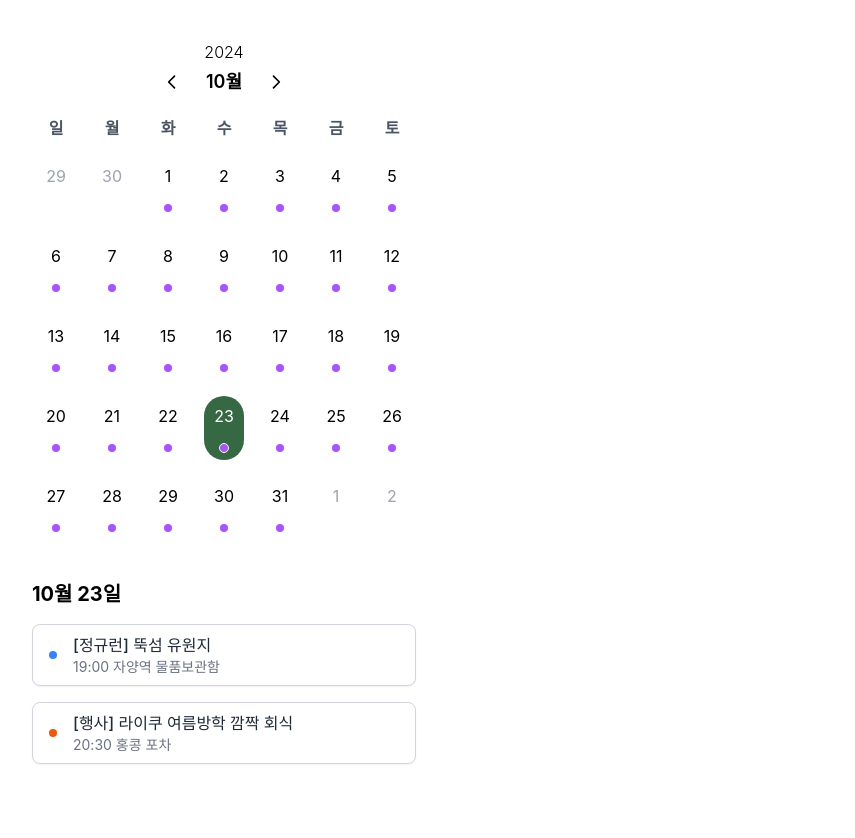
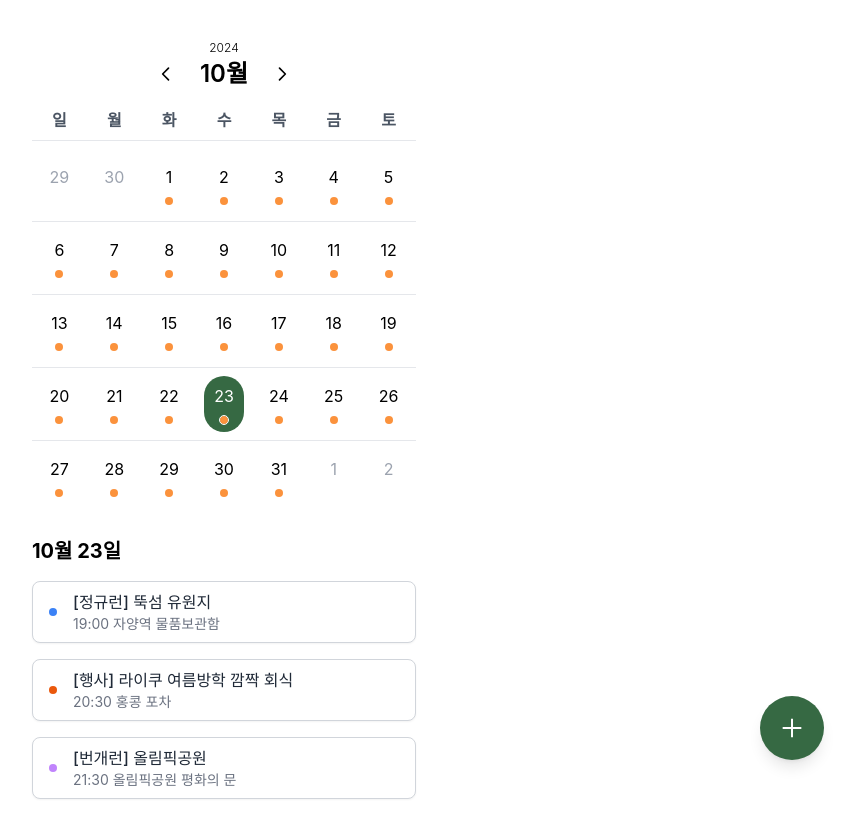
Before and after one commit to RIKU-WebApp/RIKU-FE, a React (Create React App) app: page /schedule-page in a window 1280 px wide. Shown: the top 838 px of the page, without its empty margins (416-1271 px from the left). Built offline with nearby package versions, Linux system fonts and the light colour scheme.

Commit message:
플로팅 버튼 구현 어느정도 됨

```diff
--- a/src/components/Main/SchedulePage.tsx
+++ b/src/components/Main/SchedulePage.tsx
@@ -1,5 +1,7 @@
 import React, { useState, useEffect } from 'react';
 import { useNavigate } from 'react-router-dom';
+
+import plusBtn from '../../assets/plus_Icon.svg'; //라이쿠 로고 불러오기
 
 import {
     format,
@@ -43,11 +45,14 @@ function SchedulePage() {
   //서버로부터 일정 정보를 받아올 것임 (그리고 그것을 state로 관리할 것임 / 현재는 하드코딩 해놓음)
   let [event, setEvent] = useState([
     {"type": "[정규런]", "place": "뚝섬 유원지", "time": "19:00", "gathering_Place": "자양역 물품보관함"},
-    {"type": "[행사]", "place": "라이쿠 여름방학 깜짝 회식", "time": "20:30", "gathering_Place": "홍콩 포차"}]
+    {"type": "[행사]", "place": "라이쿠 여름방학 깜짝 회식", "time": "20:30", "gathering_Place": "홍콩 포차"},
+    {"type": "[번개런]", "place": "올림픽공원", "time": "21:30", "gathering_Place": "올림픽공원 평화의 문"}
+    ]
   );
 
   //marker 색깔을 state로 관리할 것이다
-  let [markerColor, setMarkerColor] = useState(['bg-blue-500', 'bg-orange-600']);
+  let [markerColor, setMarkerColor] = useState(['bg-blue-500', 'bg-orange-600', 'bg-purple-400']);
+  const [isFloatingButtonOpen, setIsFloatingButtonOpen] = useState(false);
 
   const calendarDaysList = makeCalendarDays(pointDate);
   let weeks: Date[][] = [];
@@ -81,18 +86,23 @@ function SchedulePage() {
     }
   };
 
+  //플로팅 버튼을 눌렀을 때.. 동작하는 floatingButton
+  const toggleFloatingButton = () => {
+    setIsFloatingButtonOpen(!isFloatingButtonOpen);
+  };
+
   return (
     <div className="min-h-screen flex flex-col items-center bg-white px-6 py-10">
       {/* 캘린더 상단의 화살표로 월을 조절하는 부분 */}
       <div className="flex flex-col items-center justify-center space-y-0 mb-4">
-        <span className="text-base font-light text-black">{pointDate.getFullYear()}</span>
+        <span className="text-xs font-light text-black">{pointDate.getFullYear()}</span>
         <div className="flex items-center justify-center space-x-4 mb-4">
           <button onClick={prevMonth} aria-label="Previous month" className="p-2 rounded-full hover:bg-gray-100">
             <svg xmlns="http://www.w3.org/2000/svg" className="h-5 w-5" fill="none" viewBox="0 0 24 24" stroke="currentColor">
               <path stroke-linecap="round" stroke-linejoin="round" stroke-width="2" d="M15 19l-7-7 7-7" />
             </svg>
           </button>
-          <span className="text-lg font-semibold text-black">{pointDate.getMonth()+1}월</span>
+          <span className="text-2xl font-semibold text-black">{pointDate.getMonth()+1}월</span>
           <button onClick={nextMonth} aria-label="Next month" className="p-2 rounded-full hover:bg-gray-100">
             <svg xmlns="http://www.w3.org/2000/svg" className="h-5 w-5" fill="none" viewBox="0 0 24 24" stroke="currentColor">
               <path stroke-linecap="round" stroke-linejoin="round" stroke-width="2" d="M9 5l7 7-7 7" />
@@ -102,15 +112,21 @@ function SchedulePage() {
       </div>
 
       {/* 실제적으로 달력이 보이는 부분 */}
-      <div className="grid grid-cols-7 gap-2 mb-4 text-center w-full max-w-sm">
+      <div className="grid grid-cols-7 mb-4 text-center w-full max-w-sm">
         {dayOfTheWeek.map((dayName, index) => (
-          <div key={index} className="font-bold text-gray-600">{dayName}</div>
+          <div key={index}>
+            <div className="font-bold text-gray-600">
+              {dayName}
+            </div>
+            <div className="w-full h-px bg-gray-200 mt-2"/>
+          </div>
         ))}
+
       </div>
 
       {/* 중첩 map 함수를 사용해서 달력을 출력할 것이다 */}
       {weeks.map((week, index) => (
-        <div key={index} className="grid grid-cols-7 gap-2 mb-4 text-center w-full max-w-sm">
+        <div key={index} className="grid grid-cols-7 mb-2 text-center w-full max-w-sm">
           {week.map((day, subIndex) => {
             let isSelected = format(day, 'yyyy-MM-dd') === format(selectedDate, 'yyyy-MM-dd');
             let isCurrentMonth = day.getMonth() === pointDate.getMonth();
@@ -128,17 +144,23 @@ function SchedulePage() {
                 >
                   <span className="text-base font-normal">{day.getDate()}</span>
                   {/* marker를 날짜 아래에 배치하여 하나의 요소처럼 보이게 함 */}
-                  {isCurrentMonth && (
-                    <div className={`w-2 h-2 mt-4 rounded-full ${isSelected ? 'outline outline-1 outline-white bg-purple-500' : 'bg-purple-500'}`} />
+                  {isCurrentMonth ? (
+                    <div className={`w-2 h-2 mt-2 rounded-full ${isSelected ? 'outline outline-1 outline-white bg-orange-400' : 'bg-orange-400'}`} />
+                  ) : (
+                    <div className={`w-2 h-2 mt-2 rounded-full bg-white`} />
                   )}
                 </button>
+                {/* 마지막 줄이 아닌 경우에만 선을 추가 */}
+                {index < weeks.length - 1 && (
+                  <div className="w-full h-px bg-gray-200 mt-2" />
+                )}
             </div>
             );
           })}
         </div>
       ))}
 
-      {/* 하단의 일정 출력되는 곳 */}
+      {/* 하단의 일정 출력되는 곳 (Event 섹션 카드는.. 일정이 있는대로 map 함수로 렌더링할 것이다) */}
       <div className="w-full max-w-sm mt-6 flex flex-col items-start">
         <span className="text-xl font-bold mb-4">{selectedDate.getMonth() + 1}월 {selectedDate.getDate()}일</span>
         {
@@ -154,6 +176,27 @@ function SchedulePage() {
           ))
         }
       </div>
+      {/* 플로팅 버튼 */}
+      <button
+        onClick={toggleFloatingButton}
+        className={`fixed bottom-10 right-10 w-16 h-16 rounded-full bg-kuDarkGreen text-white flex items-center justify-center shadow-lg hover:bg-kuDarkGreen-dark focus:outline-none z-50 transition-transform duration-300 ${isFloatingButtonOpen ? 'rotate-45' : 'rotate-0'}`}
+      >
+        <img
+          src={plusBtn}
+          alt='플로팅 버튼 아이콘'
+          className={`w-8 h-8 transition-transform duration-300 ${isFloatingButtonOpen ? 'rotate-20' : 'rotate-0'}`}
+        />
+      </button>
+
+      {isFloatingButtonOpen && (
+        <div onClick={() => setIsFloatingButtonOpen(!isFloatingButtonOpen)} className="fixed inset-0 bg-black bg-opacity-50 transition-opacity duration-500 ease-in-out flex justify-end items-end p-8 z-40">
+          <div onClick={(e) => e.stopPropagation()} className="fixed bottom-28 right-10 flex flex-col space-y-4 pointer-events-auto">
+            <button className={`w-auto h-auto rounded-tl-xl rounded-tr-xl rounded-bl-xl bg-white text-black font-semibold shadow-lg py-2 px-4 hover:bg-gray-100 transition-transform duration-300 ease-out transform ${isFloatingButtonOpen ? 'translate-y-0 opacity-100' : 'translate-y-4 opacity-0'}`}>번개런 일정 추가하기</button>
+            <button className={`w-auto h-auto rounded-tl-xl rounded-tr-xl rounded-bl-xl bg-white text-black font-semibold shadow-lg py-2 px-4 hover:bg-gray-100 transition-transform duration-500 ease-out transform ${isFloatingButtonOpen ? 'translate-y-0 opacity-100' : 'translate-y-4 opacity-0'}`}>정규런 일정 추가하기</button>
+            <button className={`w-auto h-auto rounded-tl-xl rounded-tr-xl rounded-bl-xl bg-white text-black font-semibold shadow-lg py-2 px-4 hover:bg-gray-100 transition-transform duration-700 ease-out transform ${isFloatingButtonOpen ? 'translate-y-0 opacity-100' : 'translate-y-4 opacity-0'}`}>행사 일정 추가하기</button>
+          </div>
+        </div>
+      )}
     </div>
   );
 }
```
Also changed, not shown: src/assets/plus_Icon.svg (added).
